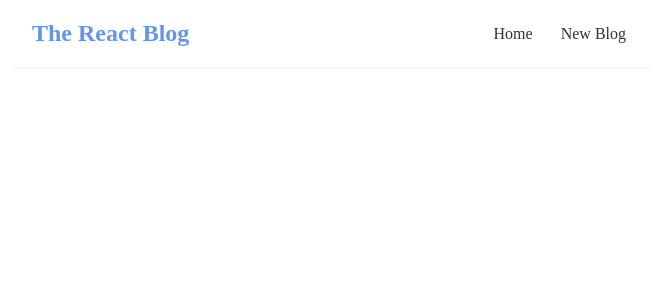
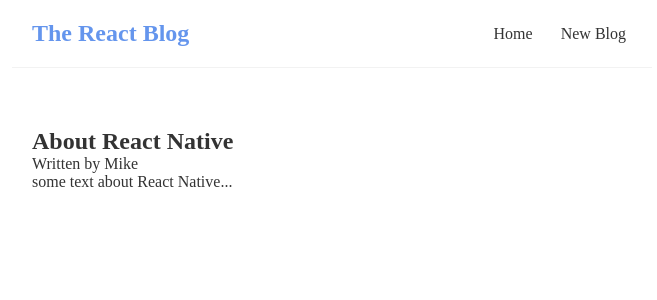
Before and after one commit to kosarc/BlogApp, a React (Create React App) app: page /blogs/1 in a window 1280 px wide. Shown: the top 300 px of the page, without its empty margins (308-965 px from the left). Built offline with nearby package versions, Linux system fonts and the light colour scheme; data requests are answered from the project's data file.

Commit message:
created blog-details component

```diff
--- a/src/App.js
+++ b/src/App.js
@@ -3,6 +3,7 @@
 import Home from "./Home";
 import { BrowserRouter, Routes, Route } from "react-router-dom";
 import NewBlog from "./NewBlog";
+import BlogDetails from "./BlogDetails";
 
 function App() {
   return (
@@ -13,6 +14,7 @@
           <Routes>
             <Route path="/" element={<Home />} />
             <Route path="/new-blog" element={<NewBlog />} />
+            <Route path="/blogs/:id" element={<BlogDetails />} />
           </Routes>
         </div>
       </div>
--- /dev/null
+++ b/src/BlogDetails.js
@@ -0,0 +1,26 @@
+import { useParams } from "react-router-dom";
+import useFetch from "./useFetch";
+
+const BlogDetails = () => {
+  const { id } = useParams();
+  const {
+    data: blog,
+    error,
+    isLoaded,
+  } = useFetch(`http://localhost:8000/blog/${id}`);
+  return (
+    <div className="blog-details">
+      {isLoaded && <div>Loading...</div>}
+      {error && <div>{error}</div>}
+      {blog && (
+        <article>
+          <h2>{blog.title}</h2>
+          <p>Written by {blog.author}</p>
+          <div>{blog.body}</div>
+        </article>
+      )}
+    </div>
+  );
+};
+
+export default BlogDetails;
--- a/src/BlogList.js
+++ b/src/BlogList.js
@@ -1,11 +1,15 @@
+import { Link } from "react-router-dom";
+
 const BlogList = ({ blogs, handleClick }) => {
   return (
     <div>
       {blogs.map((value, index) => {
         return (
           <div key={index} className="blog-preview">
-            <h2>{value.title}</h2>
-            <p>Written by: {value.author}</p>
+            <Link to={`/blogs/${value.id}`}>
+              <h2>{value.title}</h2>
+              <p>Written by: {value.author}</p>
+            </Link>
             <button onClick={() => handleClick(value.id)}>delete blog</button>
           </div>
         );
--- a/src/styles/Home.css
+++ b/src/styles/Home.css
@@ -3,6 +3,10 @@
   margin: 20px, 0;
   border-bottom: 1px solid #fafafa;
 }
+.Home .blog-preview a {
+  text-decoration: none;
+}
+
 .Home .blog-preview:hover {
   box-shadow: 1px 3px 5px rgba(0, 0, 0, 0.1);
   cursor: pointer;
```
